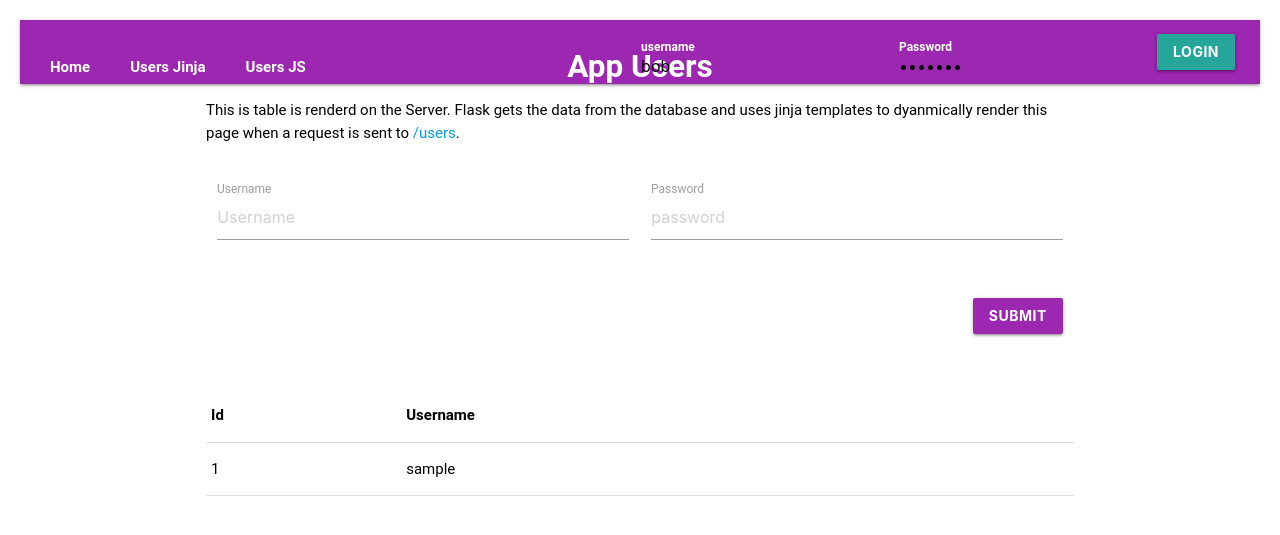
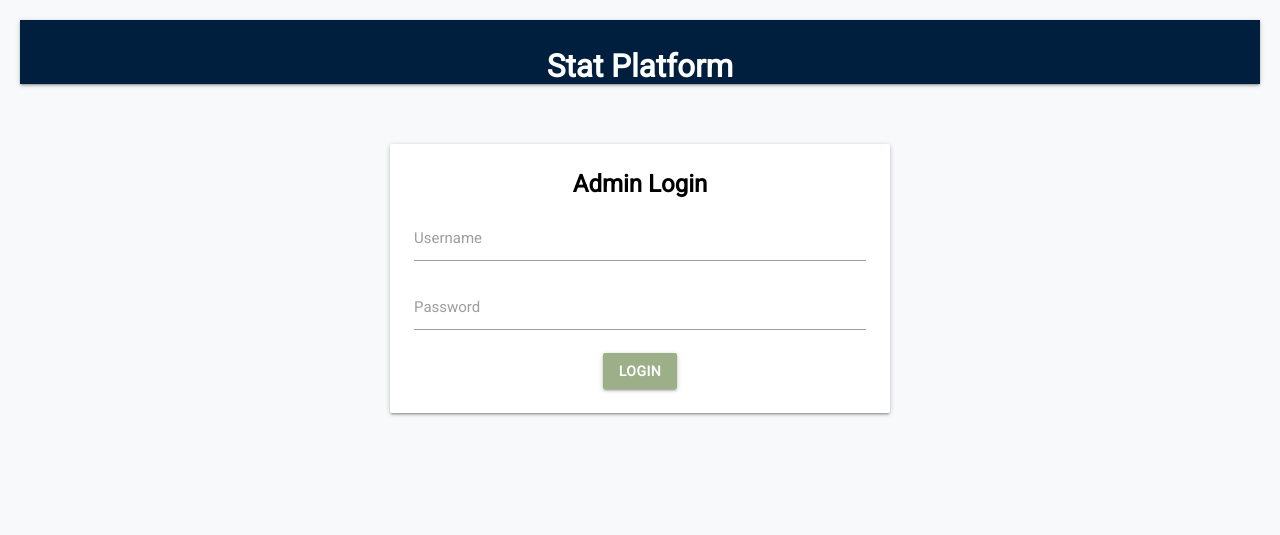
Before and after one commit to Stat-Track/StatTrack, a Flask app: page /users in a window 1280 px wide. Shown: the top 535 px of the page. Run offline with Flask 3, Linux system fonts and the light colour scheme; tables that the repository leaves empty hold one stand-in row (values such as "Sample post"); one stand-in notice (Sample message) is shown.

Commit message:
Login page implement(untested)

```diff
--- a/App/static/style.css
+++ b/App/static/style.css
@@ -8,11 +8,11 @@ html {
     left: 0;
     width: 250px;
     height: 100%;
-    background-color: navy; /* Navy blue */
+    background-color: navy;
     color: white;
     padding-top: 20px;
     padding-left: 15px;
-    font-family: 'Roboto', sans-serif; /* Easy to read font */
+    font-family: 'Roboto', sans-serif;
     font-weight: bold;
 }
 
@@ -21,36 +21,36 @@ html {
     text-decoration: none;
     display: block;
     padding: 10px;
-    font-weight: normal; /* Keep links not bold unless you want emphasis */
+    font-weight: normal;
 }
 
 #sidebar a:hover {
-    background-color: #2c3e50; /* Darker shade on hover */
+    background-color: #2c3e50;
 }
 
 h1, h2, h3, h4, h5, h6 {
     font-family: 'Roboto', sans-serif;
-    font-weight: bold;  /* Bold headings */
-    color: navy;  /* Navy blue for professionalism */
+    font-weight: bold;
+    color: navy;
 }
 
 body {
-    font-family: 'Roboto', sans-serif;  /* Default readable font */
-    background-color: #ffffff;  /* White background */
-    color: #000000;  /* Black text for readability */
+    font-family: 'Roboto', sans-serif;
+    background-color: #ffffff;
+    color: #000000;
     margin: 0;
     padding: 20px;
 }
 
 .content-area {
-    background-color: #ffffff; /* White background */
+    background-color: #ffffff;
     padding: 20px;
     border-radius: 8px;
-    box-shadow: 0 4px 8px rgba(0, 0, 0, 0.1); /* Subtle shadow to lift it */
+    box-shadow: 0 4px 8px rgba(0, 0, 0, 0.1);
 }
 
 button, a.button {
-    background-color: #9cbb7c; /* Sage Green */
+    background-color: #9cbb7c;
     color: white;
     border: none;
     padding: 10px 20px;
@@ -63,12 +63,12 @@ button, a.button {
 }
 
 button:hover, a.button:hover {
-    background-color: #7a9a5a; /* Darker sage on hover */
+    background-color: #7a9a5a;
     cursor: pointer;
 }
 
 header, nav {
-    background-color: navy;  /* Navy Blue */
+    background-color: navy;
     color: white;
     padding: 15px;
     font-family: 'Roboto', sans-serif;
@@ -83,5 +83,5 @@ nav a {
 }
 
 nav a:hover {
-    background-color: #2c3e50; /* Darker navy on hover */
+    background-color: #2c3e50;
 }
--- a/App/templates/layout.html
+++ b/App/templates/layout.html
@@ -1,70 +1,69 @@
 <!doctype html>
 <html>
   <head>
+    <!-- Meta and title -->
+    <meta charset="utf-8">
+    <meta name="viewport" content="width=device-width, initial-scale=1.0"/>
+    <title>Login - Stat Platform</title>
 
+    <!-- Google Fonts -->
+    <link href="https://fonts.googleapis.com/css2?family=Roboto&display=swap" rel="stylesheet">
+
+    <!-- Google Icons -->
+    <link href="https://fonts.googleapis.com/icon?family=Material+Icons" rel="stylesheet">
+
+    <!-- Materialize CSS -->
+    <link rel="stylesheet" href="https://cdnjs.cloudflare.com/ajax/libs/materialize/1.0.0/css/materialize.min.css">
+
+    <!-- Custom CSS -->
     <link rel="stylesheet" href="{{ url_for('static', filename='style.css') }}">
-     <!--Import Google Icon Font-->
-    <link href="https://fonts.googleapis.com/icon?family=Material+Icons" rel="stylesheet">
-    <!-- Compiled and minified CSS -->
-    <link rel="stylesheet" href="https://cdnjs.cloudflare.com/ajax/libs/materialize/1.0.0/css/materialize.min.css">
-    <!--Let browser know website is optimized for mobile-->
-    <meta name="viewport" content="width=device-width, initial-scale=1.0"/>
-    <title>{% block title %}{% endblock %}</title>
+  </head>
 
-  </head>
-  <body>
+  <body style="font-family: 'Roboto', sans-serif; background-color: #f8f9fa;">
 
-      <nav class="purple">
-          <div class="nav-wrapper">
-              <a href="#!" class="brand-logo center">{% block page %}{% endblock %}</a>
-              <ul id="nav-mobile" class="left">
-                  <li><a href="/">Home</a></li>
-                  <li><a href="/users">Users Jinja</a></li>
-                  {% if is_authenticated %}
-                    <li><a href="/identify">Identify</a></li>
-                  {% endif %}
-                  <li><a href="/static/users">Users JS</a></li>
-              </ul>
-              {% if is_authenticated %}
-              <ul id="nav-mobile" class="right">
-                <li><a href="/logout">Logout</a></li>
-              </ul>
-              {% else %}
-              <form class="right navbar-form" method="POST" action="/login" style="display: flex; flex-wrap: nowrap; align-items: center; margin-right: 10px;">
-                  <div class="input-field" style="margin-right: 10px;">
-                      <input placeholder="username" value="bob" name="username" type="text" class="validate" required>
-                      <label for="username">username</label>
+    <!-- Navigation -->
+    <nav class="nav-wrapper" style="background-color: #001f3f;">
+      <div class="container">
+        <a href="#" class="brand-logo center">Stat Platform</a>
       </div>
-                  <div class="input-field" style="margin-right: 10px;">
-                      <input placeholder="password"value="bobpass" name="password" type="password" class="validate" required>
+    </nav>
+
+    <!-- Login Form Container -->
+    <div class="container" style="margin-top: 60px; max-width: 500px;">
+      <div class="card">
+        <div class="card-content">
+          <span class="card-title center" style="font-weight: bold;">Admin Login</span>
+
+          <form method="POST" action="/login">
+            <div class="input-field">
+              <input id="username" name="username" type="text" class="validate" required>
+              <label for="username">Username</label>
+            </div>
+
+            <div class="input-field">
+              <input id="password" name="password" type="password" class="validate" required>
               <label for="password">Password</label>
             </div>
-                  <button type="submit" class="btn waves-effect waves-light">Login</button>
+
+            <div class="center">
+              <button type="submit" class="btn waves-effect" style="background-color: #9caf88;">Login</button>
+            </div>
           </form>
-              {% endif %}
+        </div>
+      </div>
+    </div>
 
-          </div>
-      </nav>
-      <style>
-          .navbar-form label {
-              color: white !important;
-          }
-      </style>
-
-    <div class="container" id="content">{% block content %}{% endblock %}</div>
-
+    <!-- Toast messages for feedback -->
     <script src="https://cdnjs.cloudflare.com/ajax/libs/materialize/1.0.0/js/materialize.min.js"></script>
     <script>
       M.AutoInit();
-
       {% with messages = get_flashed_messages() %}
         {% if messages %}
           {% for message in messages %}
-              M.toast({html: '{{message}}'})
+            M.toast({html: '{{ message }}', displayLength: 4000})
           {% endfor %}
         {% endif %}
       {% endwith %}
-
     </script>
   </body>
 </html>
```
Lines whose indentation alone changed are shown as unchanged.
